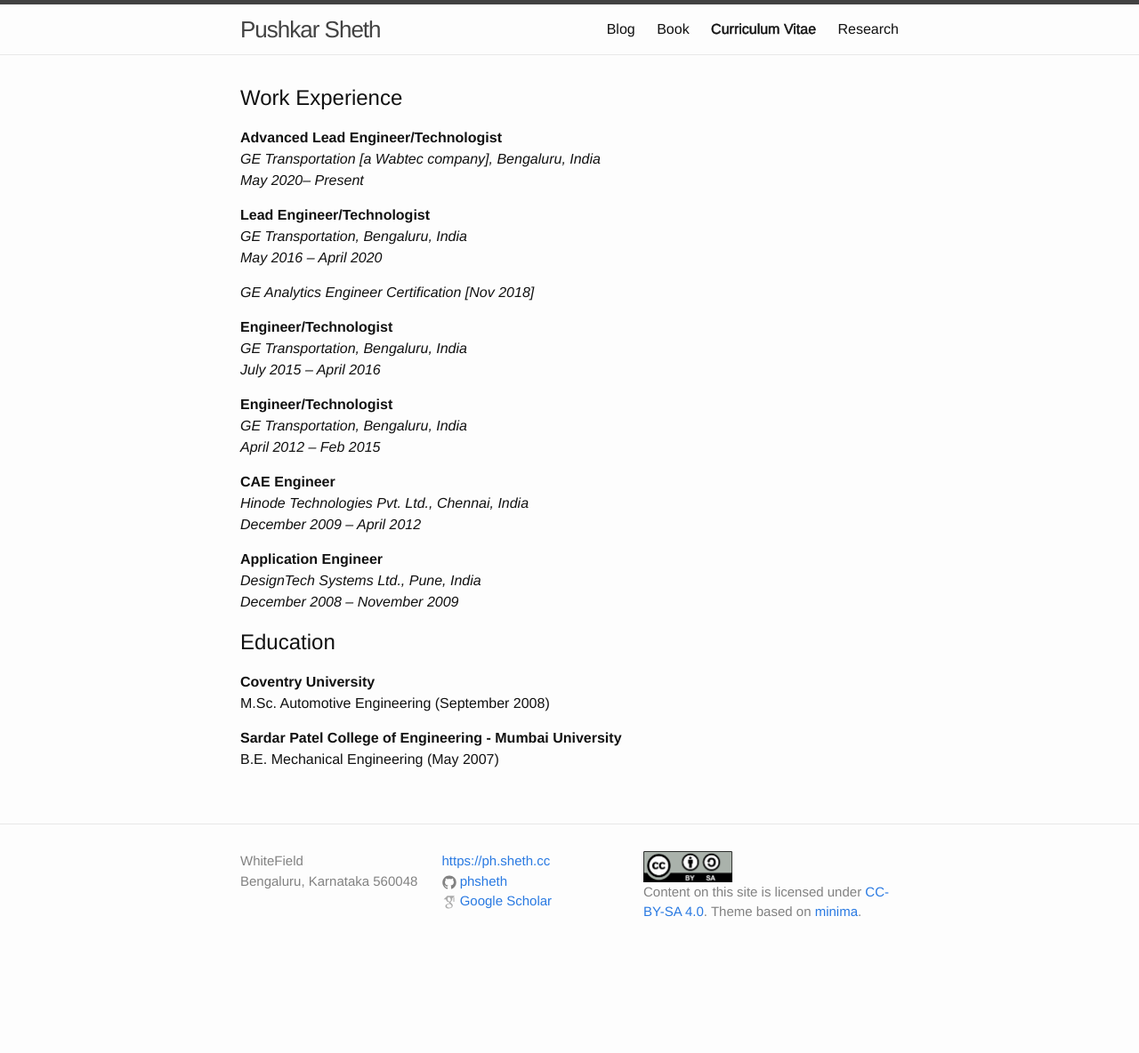
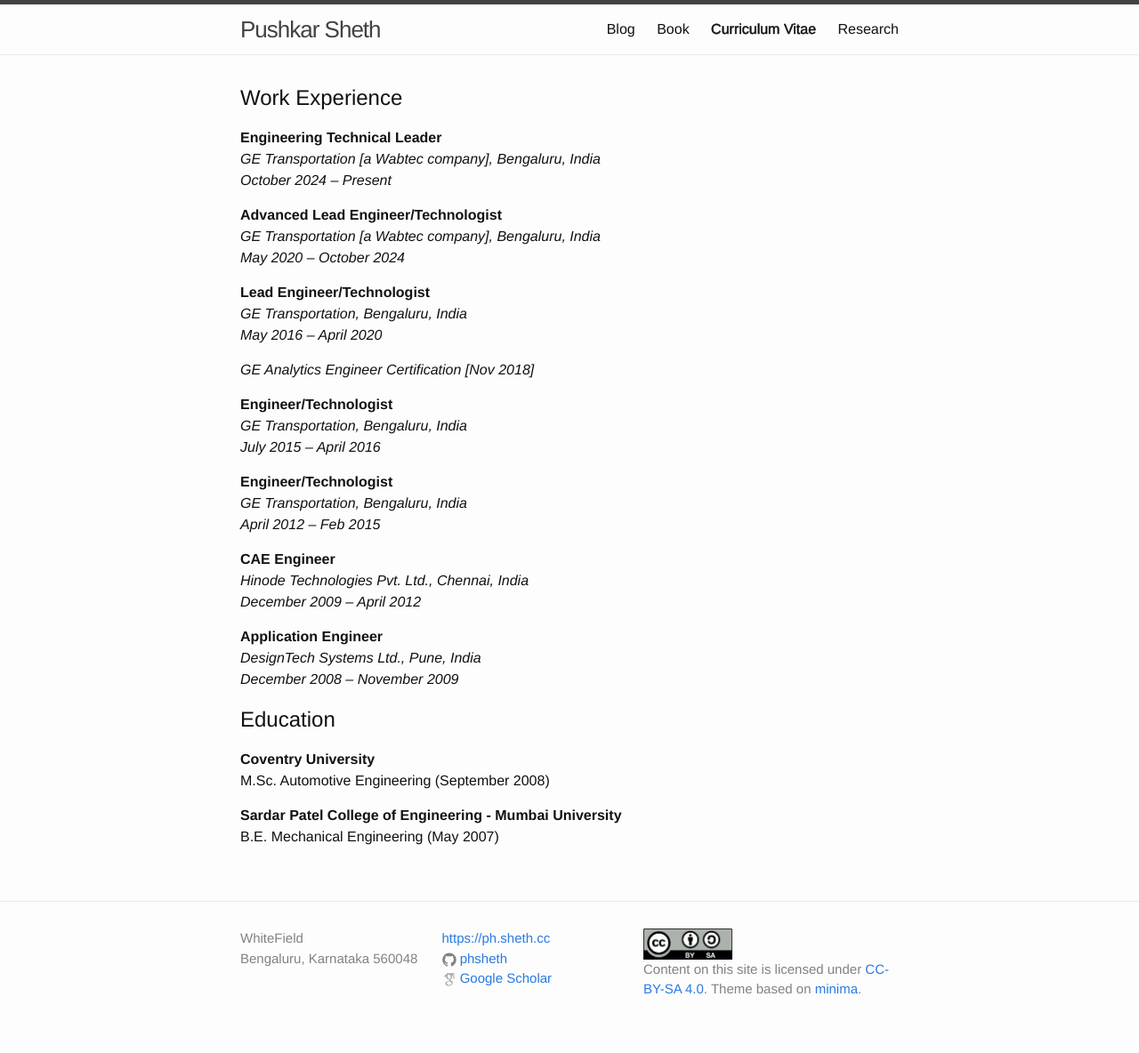
Before and after one commit to phsheth/phsheth.github.io, a Jekyll site: the page built from cv.md, in a window 1280 px wide. Shown: the whole page at 89% size. Built offline with Jekyll 4.4.1, drawn with Linux system fonts in a browser that asks for light colours; before the commit the page ends 1097 px from its top, so only the background shows below that.

```diff
--- a/cv.md
+++ b/cv.md
@@ -8,9 +8,13 @@ permalink: /cv/
 
 # Work Experience
 
+**Engineering Technical Leader**
+*GE Transportation [a Wabtec company], Bengaluru, India*
+*October 2024 -- Present*
+
 **Advanced Lead Engineer/Technologist**
 *GE Transportation [a Wabtec company], Bengaluru, India*
-*May 2020-- Present*
+*May 2020 -- October 2024*
 
 **Lead Engineer/Technologist**
 *GE Transportation, Bengaluru, India*
```
Also changed, not shown: index.md (+1 -1 lines).
